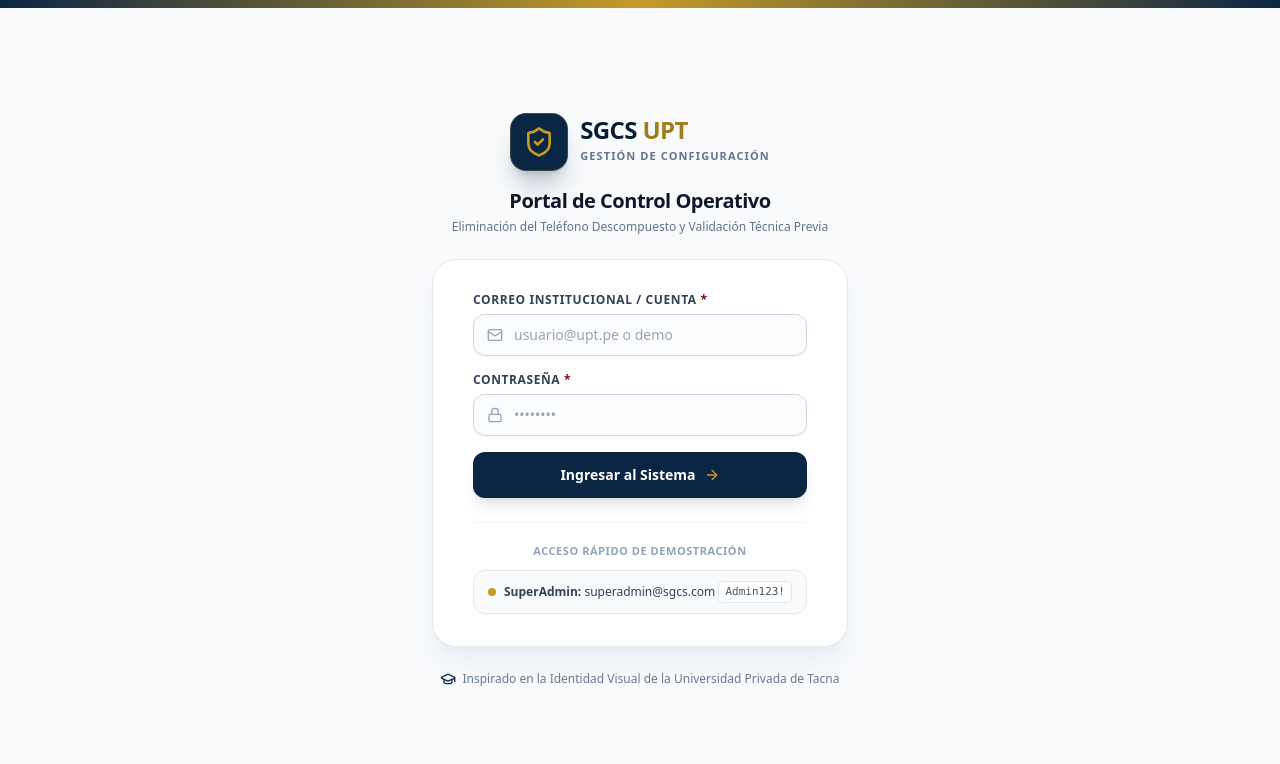
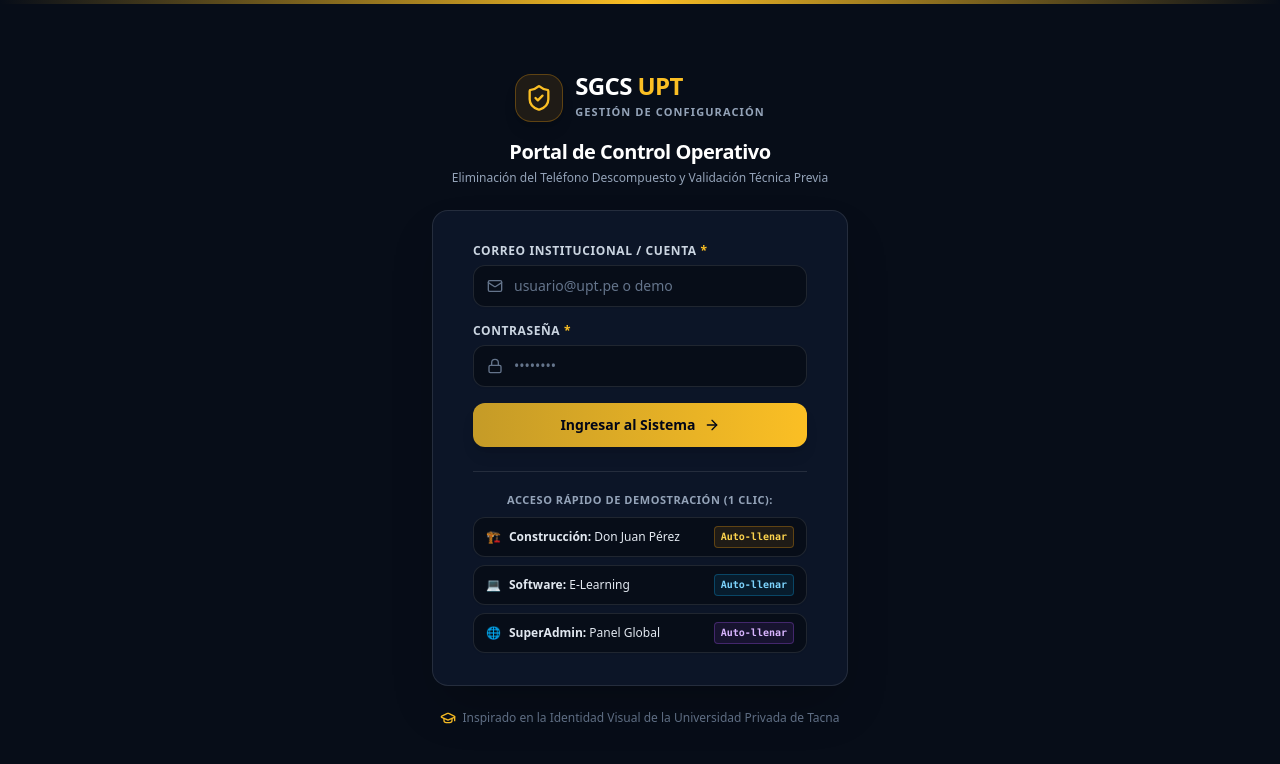
Before and after one commit to jdquispedev-hub/g01-sgcs-plataforma, a Next.js app: page /login in a window 1280 px wide. Shown: the top 764 px of the page. Built offline with nearby package versions, Linux system fonts and the light colour scheme.

Commit message:
feat(ui): unify dark theme design tokens and autonomous navbar session

```diff
--- a/src/app/globals.css
+++ b/src/app/globals.css
@@ -3,8 +3,8 @@
 @tailwind utilities;
 
 :root {
-  --background: #f8fafc;
-  --foreground: #0f172a;
+  --background: #070D18;
+  --foreground: #f8fafc;
 }
 
 html,
--- a/src/app/layout.tsx
+++ b/src/app/layout.tsx
@@ -12,8 +12,8 @@ export default function RootLayout({
   children: React.ReactNode;
 }>) {
   return (
-    <html lang="es">
-      <body className="min-h-screen antialiased flex flex-col">{children}</body>
+    <html lang="es" className="dark">
+      <body className="min-h-screen antialiased flex flex-col bg-[#070D18] text-slate-100">{children}</body>
     </html>
   );
 }
--- a/src/app/login/page.tsx
+++ b/src/app/login/page.tsx
@@ -3,19 +3,28 @@
 import { useState } from 'react';
 import { useRouter } from 'next/navigation';
 import Link from 'next/link';
-import { ShieldCheck, Lock, Mail, AlertCircle, Loader2, ArrowRight, GraduationCap } from 'lucide-react';
+import {
+  ShieldCheck,
+  Mail,
+  Lock,
+  ArrowRight,
+  AlertCircle,
+  Loader2,
+  GraduationCap,
+  Sparkles,
+} from 'lucide-react';
 
 export default function LoginPage() {
   const router = useRouter();
   const [email, setEmail] = useState('');
   const [password, setPassword] = useState('');
+  const [loading, setLoading] = useState(false);
   const [error, setError] = useState<string | null>(null);
-  const [loading, setLoading] = useState(false);
 
   const handleSubmit = async (e: React.FormEvent) => {
     e.preventDefault();
+    setLoading(true);
     setError(null);
-    setLoading(true);
 
     try {
       const res = await fetch('/api/auth/login', {
@@ -27,15 +36,18 @@ export default function LoginPage() {
       const data = await res.json();
 
       if (!res.ok || !data.success) {
-        setError(data.message || 'Error al iniciar sesión');
+        setError(data.message || 'Credenciales incorrectas');
         setLoading(false);
         return;
       }
 
-      router.push(data.data.redirectUrl || '/dashboard');
-      router.refresh();
+      if (data.data?.user?.rol === 'SUPERADMIN') {
+        router.push('/superadmin');
+      } else {
+        router.push('/dashboard');
+      }
     } catch {
-      setError('No se pudo conectar con el servidor. Verifique su conexión.');
+      setError('Error de conexión con el servidor de autenticación');
       setLoading(false);
     }
   };
@@ -47,50 +59,50 @@ export default function LoginPage() {
   };
 
   return (
-    <div className="min-h-screen bg-[#F8FAFC] flex flex-col justify-center py-12 sm:px-6 lg:px-8 relative overflow-hidden">
-      {/* Detalle visual superior institucional */}
-      <div className="absolute top-0 left-0 right-0 h-2 bg-gradient-to-r from-upt-navy-600 via-upt-gold to-upt-navy-600"></div>
+    <div className="min-h-screen bg-[#070D18] text-slate-100 flex flex-col justify-center py-12 sm:px-6 lg:px-8 relative overflow-hidden antialiased">
+      {/* Detalle visual superior dorado */}
+      <div className="absolute top-0 left-0 right-0 h-1 bg-gradient-to-r from-transparent via-amber-400 to-transparent"></div>
 
       <div className="sm:mx-auto sm:w-full sm:max-w-md">
         <Link href="/" className="flex items-center justify-center gap-3 mb-4 group">
-          <div className="w-13 h-13 p-3 rounded-2xl bg-upt-navy-600 flex items-center justify-center text-upt-gold shadow-xl shadow-upt-navy-600/20 border border-upt-gold/30 group-hover:scale-105 transition-transform">
-            <ShieldCheck className="w-8 h-8 text-upt-gold" />
+          <div className="w-12 h-12 rounded-2xl bg-amber-500/10 border border-amber-500/30 flex items-center justify-center text-amber-400 shadow-lg group-hover:scale-105 transition-transform">
+            <ShieldCheck className="w-7 h-7" />
           </div>
           <div>
-            <span className="block font-black text-2xl text-upt-navy-700 tracking-tight leading-none">
-              SGCS <span className="text-upt-gold-600">UPT</span>
+            <span className="block font-bold text-2xl text-white tracking-tight leading-none">
+              SGCS <span className="text-amber-400">UPT</span>
             </span>
-            <span className="text-[11px] font-bold text-slate-500 uppercase tracking-widest">
+            <span className="text-[11px] font-semibold text-slate-400 uppercase tracking-widest">
               Gestión de Configuración
             </span>
           </div>
         </Link>
-        <h2 className="text-center text-xl font-extrabold tracking-tight text-slate-900 mt-2">
+        <h2 className="text-center text-xl font-bold tracking-tight text-white mt-2">
           Portal de Control Operativo
         </h2>
-        <p className="mt-1 text-center text-xs text-slate-500">
+        <p className="mt-1 text-center text-xs text-slate-400">
           Eliminación del Teléfono Descompuesto y Validación Técnica Previa
         </p>
       </div>
 
       <div className="mt-6 sm:mx-auto sm:w-full sm:max-w-md px-4">
-        <div className="bg-white py-8 px-6 shadow-xl shadow-slate-200/60 rounded-3xl border border-slate-200/90 sm:px-10 relative">
+        <div className="bg-[#0C1527] py-8 px-6 shadow-2xl rounded-2xl border border-white/10 sm:px-10 relative">
 
           {error && (
-            <div className="mb-6 p-4 rounded-xl bg-red-50 border border-red-200 text-red-700 text-sm flex items-start gap-3 animate-shake">
-              <AlertCircle className="w-5 h-5 shrink-0 mt-0.5 text-red-600" />
+            <div className="mb-6 p-4 rounded-xl bg-rose-500/20 border border-rose-500/40 text-rose-300 text-sm flex items-start gap-3 animate-shake">
+              <AlertCircle className="w-5 h-5 shrink-0 mt-0.5 text-rose-400" />
               <span>{error}</span>
             </div>
           )}
 
           <form className="space-y-4" onSubmit={handleSubmit}>
             <div>
-              <label htmlFor="email" className="block text-xs font-bold uppercase tracking-wider text-slate-700 mb-1.5">
-                Correo Institucional / Cuenta <span className="text-upt-garnet-500">*</span>
+              <label htmlFor="email" className="block text-xs font-bold uppercase tracking-wider text-slate-300 mb-1.5">
+                Correo Institucional / Cuenta <span className="text-amber-400">*</span>
               </label>
               <div className="relative rounded-xl shadow-sm">
-                <div className="absolute inset-y-0 left-0 pl-3.5 flex items-center pointer-events-none text-slate-400">
-                  <Mail className="w-4 h-4 text-slate-400" />
+                <div className="absolute inset-y-0 left-0 pl-3.5 flex items-center pointer-events-none text-slate-500">
+                  <Mail className="w-4 h-4" />
                 </div>
                 <input
                   id="email"
@@ -99,18 +111,18 @@ export default function LoginPage() {
                   value={email}
                   onChange={(e) => setEmail(e.target.value)}
                   placeholder="usuario@upt.pe o demo"
-                  className="block w-full pl-10 pr-4 py-2.5 text-slate-900 bg-slate-50/50 border border-slate-300 rounded-xl focus:ring-2 focus:ring-upt-navy-500 focus:border-upt-navy-500 focus:bg-white text-sm transition"
+                  className="block w-full pl-10 pr-4 py-2.5 text-white bg-[#070D18] border border-white/10 rounded-xl focus:outline-none focus:border-amber-400/50 text-sm placeholder:text-slate-500 transition"
                 />
               </div>
             </div>
 
             <div>
-              <label htmlFor="password" className="block text-xs font-bold uppercase tracking-wider text-slate-700 mb-1.5">
-                Contraseña <span className="text-upt-garnet-500">*</span>
+              <label htmlFor="password" className="block text-xs font-bold uppercase tracking-wider text-slate-300 mb-1.5">
+                Contraseña <span className="text-amber-400">*</span>
               </label>
               <div className="relative rounded-xl shadow-sm">
-                <div className="absolute inset-y-0 left-0 pl-3.5 flex items-center pointer-events-none text-slate-400">
-                  <Lock className="w-4 h-4 text-slate-400" />
+                <div className="absolute inset-y-0 left-0 pl-3.5 flex items-center pointer-events-none text-slate-500">
+                  <Lock className="w-4 h-4" />
                 </div>
                 <input
                   id="password"
@@ -119,7 +131,7 @@ export default function LoginPage() {
                   value={password}
                   onChange={(e) => setPassword(e.target.value)}
                   placeholder="••••••••"
-                  className="block w-full pl-10 pr-4 py-2.5 text-slate-900 bg-slate-50/50 border border-slate-300 rounded-xl focus:ring-2 focus:ring-upt-navy-500 focus:border-upt-navy-500 focus:bg-white text-sm transition"
+                  className="block w-full pl-10 pr-4 py-2.5 text-white bg-[#070D18] border border-white/10 rounded-xl focus:outline-none focus:border-amber-400/50 text-sm placeholder:text-slate-500 transition"
                 />
               </div>
             </div>
@@ -127,43 +139,69 @@ export default function LoginPage() {
             <button
               type="submit"
               disabled={loading}
-              className="w-full mt-2 flex justify-center items-center gap-2 py-3 px-4 border border-transparent rounded-xl shadow-lg text-sm font-bold text-white bg-upt-navy-600 hover:bg-upt-navy-700 focus:outline-none focus:ring-2 focus:ring-offset-2 focus:ring-upt-gold active:scale-[0.99] disabled:opacity-60 transition"
+              className="w-full mt-2 flex justify-center items-center gap-2 py-3 px-4 rounded-xl shadow-lg text-sm font-bold text-slate-950 bg-gradient-to-r from-upt-gold to-amber-400 hover:brightness-110 active:scale-[0.99] disabled:opacity-60 transition"
             >
               {loading ? (
                 <>
-                  <Loader2 className="w-5 h-5 animate-spin text-upt-gold" /> Autenticando...
+                  <Loader2 className="w-5 h-5 animate-spin text-slate-950" /> Autenticando...
                 </>
               ) : (
                 <>
-                  Ingresar al Sistema <ArrowRight className="w-4 h-4 text-upt-gold" />
+                  Ingresar al Sistema <ArrowRight className="w-4 h-4" />
                 </>
               )}
             </button>
           </form>
 
           {/* Selector de Acceso Demo */}
-          <div className="mt-6 pt-5 border-t border-slate-100">
-            <span className="block text-[11px] font-bold uppercase tracking-wider text-slate-400 mb-2.5 text-center">
-              Acceso Rápido de Demostración
+          <div className="mt-6 pt-5 border-t border-white/10 space-y-2">
+            <span className="block text-[11px] font-bold uppercase tracking-wider text-slate-400 mb-2 text-center">
+              Acceso Rápido de Demostración (1 Clic):
             </span>
             <button
               type="button"
-              onClick={() => fillCredentials('superadmin@sgcs.com', 'Admin123!')}
-              className="w-full text-left px-3.5 py-2.5 rounded-xl text-xs bg-slate-50 hover:bg-upt-navy-50 text-slate-700 hover:text-upt-navy-700 border border-slate-200 transition flex justify-between items-center group"
+              onClick={() => fillCredentials('admin.construccion@sgcs.com', 'Admin123!')}
+              className="w-full text-left px-3 py-2 rounded-xl text-xs bg-[#070D18] hover:bg-white/5 text-slate-200 border border-white/10 transition flex justify-between items-center group shadow-sm"
             >
               <span className="flex items-center gap-2">
-                <span className="w-2 h-2 rounded-full bg-upt-gold"></span>
-                <span><strong>SuperAdmin:</strong> superadmin@sgcs.com</span>
+                <span>🏗️</span>
+                <span><strong>Construcción:</strong> Don Juan Pérez</span>
               </span>
-              <span className="font-mono text-[11px] px-1.5 py-0.5 rounded bg-white text-slate-600 border border-slate-200 group-hover:border-upt-gold/50">
-                Admin123!
+              <span className="font-mono text-[10px] px-1.5 py-0.5 rounded bg-amber-500/10 text-amber-300 border border-amber-500/30 font-bold">
+                Auto-llenar
+              </span>
+            </button>
+            <button
+              type="button"
+              onClick={() => fillCredentials('admin.software@sgcs.com', 'Admin123!')}
+              className="w-full text-left px-3 py-2 rounded-xl text-xs bg-[#070D18] hover:bg-white/5 text-slate-200 border border-white/10 transition flex justify-between items-center group shadow-sm"
+            >
+              <span className="flex items-center gap-2">
+                <span>💻</span>
+                <span><strong>Software:</strong> E-Learning</span>
+              </span>
+              <span className="font-mono text-[10px] px-1.5 py-0.5 rounded bg-sky-500/10 text-sky-300 border border-sky-500/30 font-bold">
+                Auto-llenar
+              </span>
+            </button>
+            <button
+              type="button"
+              onClick={() => fillCredentials('superadmin@sgcs.com', 'Admin123!')}
+              className="w-full text-left px-3 py-2 rounded-xl text-xs bg-[#070D18] hover:bg-white/5 text-slate-200 border border-white/10 transition flex justify-between items-center group shadow-sm"
+            >
+              <span className="flex items-center gap-2">
+                <span>🌐</span>
+                <span><strong>SuperAdmin:</strong> Panel Global</span>
+              </span>
+              <span className="font-mono text-[10px] px-1.5 py-0.5 rounded bg-purple-500/10 text-purple-300 border border-purple-500/30 font-bold">
+                Auto-llenar
               </span>
             </button>
           </div>
         </div>
 
         <div className="mt-6 text-center text-xs text-slate-500 flex items-center justify-center gap-1.5">
-          <GraduationCap className="w-4 h-4 text-upt-navy-600" />
+          <GraduationCap className="w-4 h-4 text-amber-400" />
           <span>Inspirado en la Identidad Visual de la Universidad Privada de Tacna</span>
         </div>
       </div>
--- a/src/app/page.tsx
+++ b/src/app/page.tsx
@@ -10,7 +10,6 @@ import {
   CheckCircle2,
   GraduationCap,
   Sparkles,
-  Github,
   Lock,
   GitPullRequest,
   CalendarDays,
@@ -102,7 +101,7 @@ export default function HomePage() {
         </p>
 
         {/* Botonera de Acción */}
-        <div className="mt-8 flex flex-col sm:flex-row gap-4 w-full sm:w-auto">
+        <div className="mt-8 flex flex-col sm:flex-row gap-4 w-full sm:w-auto justify-center">
           <Link
             href="/login"
             className="px-8 py-3.5 text-sm sm:text-base font-black text-slate-950 bg-gradient-to-r from-upt-gold to-amber-400 hover:brightness-110 rounded-2xl shadow-xl shadow-upt-gold/20 transition flex items-center justify-center gap-2 group active:scale-95"
@@ -110,15 +109,36 @@ export default function HomePage() {
             <span>Comenzar Ahora</span>
             <ArrowRight className="w-5 h-5 group-hover:translate-x-1 transition-transform stroke-[2.5]" />
           </Link>
-          <a
-            href="https://github.com/ClaraBQuispeChileno/G01_Gesti-n-de-la-Configuraci-n-de-S-ftware"
-            target="_blank"
-            rel="noopener noreferrer"
-            className="px-7 py-3.5 text-sm sm:text-base font-bold text-slate-200 bg-white/5 hover:bg-white/10 border border-white/15 rounded-2xl transition flex items-center justify-center gap-2 backdrop-blur-md shadow-sm"
-          >
-            <Github className="w-4 h-4 text-white" />
-            <span>Repositorio Oficial GitHub</span>
-          </a>
+        </div>
+
+        {/* Accesos Rápidos de Demostración (Fast Demo Passwords) */}
+        <div className="mt-8 p-3 bg-white/[0.04] border border-white/10 rounded-2xl max-w-2xl w-full flex flex-col sm:flex-row items-center justify-between gap-3 text-xs text-slate-300">
+          <span className="font-bold text-amber-300 flex items-center gap-1.5 shrink-0">
+            <Lock className="w-4 h-4 text-amber-400" /> Cuentas Demo Configuradas:
+          </span>
+          <div className="flex flex-wrap gap-2 justify-center sm:justify-end">
+            <Link
+              href="/login"
+              className="px-2.5 py-1 rounded-lg bg-white/10 hover:bg-white/20 text-white font-bold transition flex items-center gap-1 border border-white/10"
+              title="admin.construccion@sgcs.com"
+            >
+              <span>🏗️ Caso Don Juan (Construcción)</span>
+            </Link>
+            <Link
+              href="/login"
+              className="px-2.5 py-1 rounded-lg bg-white/10 hover:bg-white/20 text-white font-bold transition flex items-center gap-1 border border-white/10"
+              title="admin.software@sgcs.com"
+            >
+              <span>💻 Caso E-Learning (Software)</span>
+            </Link>
+            <Link
+              href="/login"
+              className="px-2.5 py-1 rounded-lg bg-amber-500/20 hover:bg-amber-500/30 text-amber-300 font-bold transition flex items-center gap-1 border border-amber-500/30"
+              title="superadmin@sgcs.com"
+            >
+              <span>🌐 SuperAdmin</span>
+            </Link>
+          </div>
         </div>
 
         {/* ========================================================
@@ -143,18 +163,28 @@ export default function HomePage() {
 
           {/* Cuerpo del Mockup: Pipeline Visual de 5 Pasos */}
           <div className="p-6 sm:p-8 space-y-6">
-            <div className="flex flex-col sm:flex-row sm:items-center justify-between gap-3 border-b border-white/10 pb-4">
+            <div className="flex flex-col sm:flex-row sm:items-center justify-between gap-4 pb-5 border-b border-white/10">
               <div>
-                <span className="text-[10px] font-black uppercase tracking-wider text-upt-gold">
-                  Flujo Oficial Automatizado
+                <span className="text-[10px] font-black uppercase tracking-wider text-upt-gold bg-upt-gold/10 px-2.5 py-0.5 rounded-md border border-upt-gold/30 inline-block mb-1">
+                  Proyecto de Demostración Activo
                 </span>
-                <h3 className="text-lg font-black text-white">
-                  El Camino del Requerimiento a la Entrega sin Sorpresas
+                <h3 className="text-xl font-black text-white flex items-center gap-2.5">
+                  <span>Construcción Vivienda Residencial 2 Pisos</span>
+                  <span className="text-xs font-mono font-bold text-slate-400 bg-white/10 px-2 py-0.5 rounded-md">
+                    PRY-CASA-01
+                  </span>
                 </h3>
+                <p className="text-xs text-slate-400 mt-1">
+                  Cliente Oficial: <strong className="text-white">Don Juan Pérez (Propietario)</strong> • Constructora Los Andes S.A.C.
+                </p>
               </div>
-              <span className="text-xs font-mono text-slate-400">
-                Auditoría Append-Only Activa
-              </span>
+
+              <div className="flex items-center gap-2">
+                <span className="text-xs font-bold text-emerald-400 bg-emerald-500/10 border border-emerald-500/30 px-3 py-1.5 rounded-xl flex items-center gap-1.5">
+                  <CheckCircle2 className="w-4 h-4 text-emerald-400" />
+                  <span>Obra en Ejecución</span>
+                </span>
+              </div>
             </div>
 
             {/* Los 5 Pasos en Cuadrícula Interactiva */}
@@ -213,7 +243,7 @@ export default function HomePage() {
                 </div>
                 <div>
                   <span className="text-[10px] text-slate-400 uppercase font-mono block">Línea Base Oficial</span>
-                  <span className="text-xs font-bold text-white">Pacto Inmutable Vigente</span>
+                  <span className="text-xs font-bold text-white">LB-01 Inmutable Vigente</span>
                 </div>
               </div>
 
@@ -222,7 +252,7 @@ export default function HomePage() {
                   <Activity className="w-4 h-4" />
                 </div>
                 <div>
-                  <span className="text-[10px] text-slate-400 uppercase font-mono block">Bitácora de Campo</span>
+                  <span className="text-[10px] text-slate-400 uppercase font-mono block">Bitácora de Obra</span>
                   <span className="text-xs font-bold text-white">0 Bloqueos Críticos Activos</span>
                 </div>
               </div>
@@ -236,6 +266,29 @@ export default function HomePage() {
                   <span className="text-xs font-bold text-white">100% Requisitos Cubiertos</span>
                 </div>
               </div>
+            </div>
+
+            {/* Acción en Vivo: Solicitud de Cambio de Don Juan */}
+            <div className="p-4 rounded-2xl bg-gradient-to-r from-amber-500/15 via-amber-500/10 to-transparent border border-amber-500/30 flex flex-col sm:flex-row items-start sm:items-center justify-between gap-4">
+              <div className="flex items-center gap-3">
+                <div className="w-9 h-9 rounded-xl bg-amber-500/20 text-amber-400 flex items-center justify-center shrink-0">
+                  <Sparkles className="w-5 h-5 text-amber-300" />
+                </div>
+                <div>
+                  <span className="text-[10px] font-black text-amber-400 uppercase tracking-wider block">
+                    Caso Vivo: Solicitud de Cambio RFC de Don Juan Pérez
+                  </span>
+                  <p className="text-xs font-medium text-slate-200">
+                    Don Juan solicitó una <strong>piscina temperada</strong>. El equipo estimó el sobrecosto (+12 días) y se evaluará en el Comité CCB formal.
+                  </p>
+                </div>
+              </div>
+              <Link
+                href="/login"
+                className="px-3.5 py-1.5 rounded-xl bg-gradient-to-r from-upt-gold to-amber-400 text-slate-950 font-black text-xs hover:brightness-110 transition shrink-0 shadow"
+              >
+                Ver en Vivo ➔
+              </Link>
             </div>
           </div>
         </div>
```
Also changed, not shown: src/components/NavbarPrincipal.tsx (+42 -17 lines).
